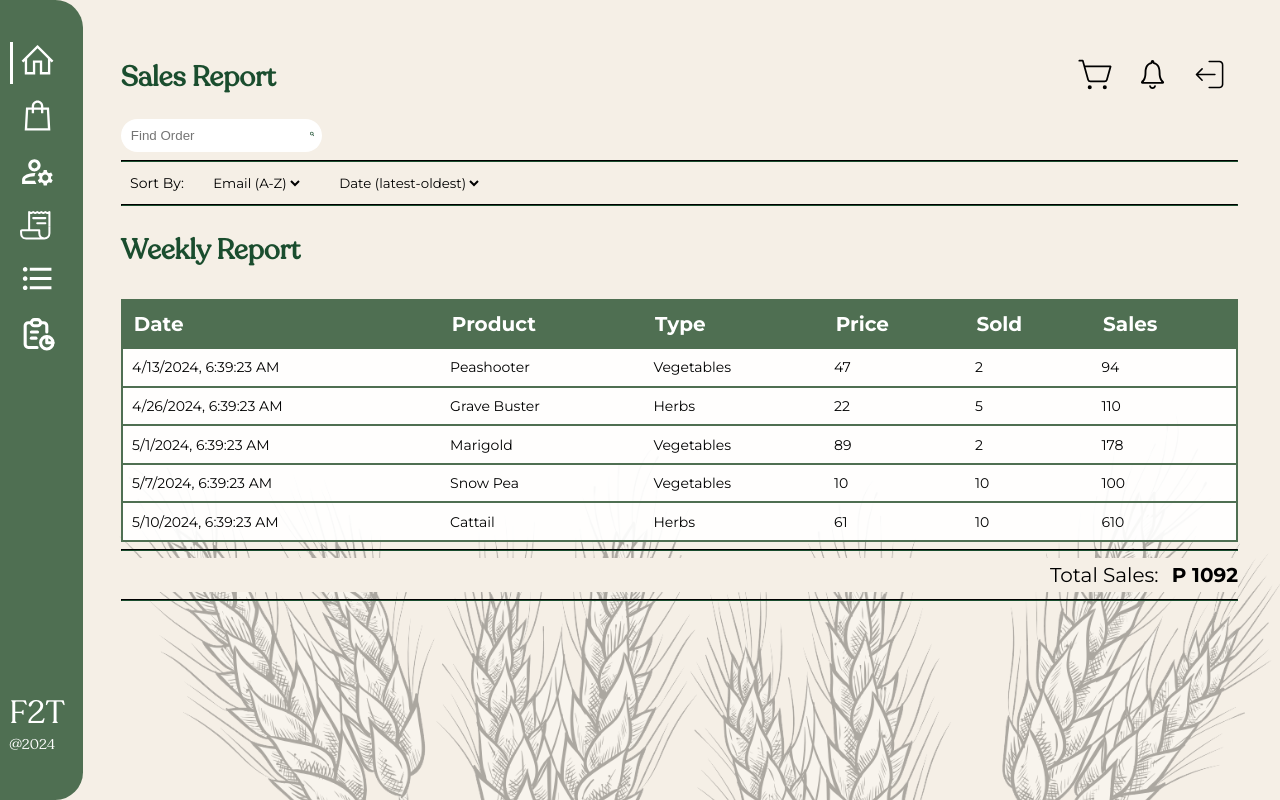
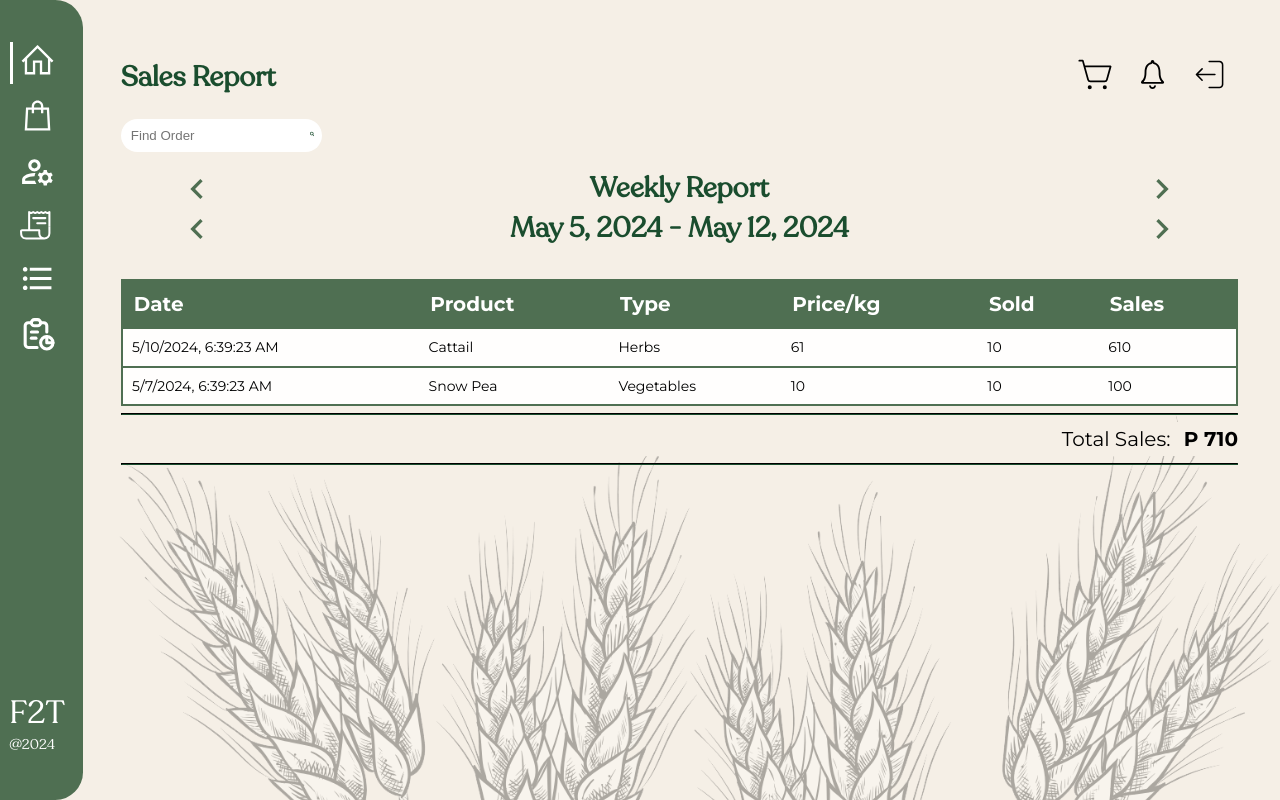
Before and after one commit to JomarMonrealUPLB/Farm-to-Table, a React (Create React App) app in the folder client/: page /sales-report in a window 1280 px wide. Built offline with nearby package versions, Linux system fonts and the light colour scheme.

Commit message:
feat: Sales Report Date Filter now Working

```diff
--- a/client/package.json
+++ b/client/package.json
@@ -6,6 +6,7 @@
     "@testing-library/jest-dom": "^5.17.0",
     "@testing-library/react": "^13.4.0",
     "@testing-library/user-event": "^13.5.0",
+    "moment": "^2.30.1",
     "react": "^18.3.1",
     "react-dom": "^18.3.1",
     "react-icons": "^5.2.1",
--- a/client/src/components/Login.css
+++ b/client/src/components/Login.css
@@ -5,6 +5,7 @@
     height: 85vh;
     width: 90vw;
     overflow: hidden;
+
 }
 
 .login_page-card{
--- a/client/src/pages/SalesReport.js
+++ b/client/src/pages/SalesReport.js
@@ -9,6 +9,8 @@ import findEntries  from '../utils/findEntries'
 import { products } from '../assets/dummy_data/products'
 import { translateStatus } from '../utils/translateStatus'
 import { translateProductType } from '../utils/translateProductType'
+import moment from 'moment';
+import { MdKeyboardArrowLeft, MdKeyboardArrowRight } from 'react-icons/md'
 
 const SalesReport = () => {
     const [orderList, setOrderList] = useState(orders)
@@ -16,27 +18,27 @@ const SalesReport = () => {
     const [serializedOrderList, setSerializedOrderList] = useState([])
     const [totalSales, setTotalSales] = useState(0)
 
-    const dropDownOptionsDate = [
-        {name: "Date (latest-oldest)", value: "latest-oldest"},
-        {name: "Date (oldest-latest)", value: "oldest-latest"}
-    ]
+    const timeframes = ["Weekly Report", "Monthly Report", "Yearly Report"]
+    const [timeframeIndex, setTimeframeIndex] = useState(0)
+    const [referenceDate, setReferenceDate] = useState(null)
+    const [startDate, setStartDate] = useState(moment().day(1))
+    const [endDate, setEndDate] = useState(moment().day(1))
 
-    const dropDownOptionsEmail = [
-        {name: "Email (A-Z)", value: "A-Z"},
-        {name: "Email (Z-A)", value: "Z-A"}
-    ]
 
     const heads = [
         {label: "Date"},
         {label: "Product"},
         {label: "Type"},
-        {label: "Price"},
+        {label: "Price/kg"},
         {label: "Sold"},
         {label: "Sales"}
     ]
 
     useEffect(() => {
-        const serializedData = []
+        let isMounted = false
+
+        const fetchData = ()=>{
+            let serializedData = []
             setTotalSales(0)
             orderList.forEach(order => {
                 if(order.status !== 2) return
@@ -62,19 +64,45 @@ const SalesReport = () => {
                 setTotalSales(totalSales => totalSales += product.price * soldCount)
 
             })
-        setOriginalSerializedOrderList(sortBy(serializedData,"lastName",true))
-        setSerializedOrderList(sortBy(serializedData,"lastName",true))
+            serializedData = sortBy(serializedData,"date",false)
+            setOriginalSerializedOrderList(serializedData)
+            setSerializedOrderList(serializedData)
+        }
+
+        fetchData()
+        return ()=>{
+            isMounted =true
+        }
+
     }, []);
 
+    useEffect(() => {
+        if(serializedOrderList.length !== 0){
+            const currentDate = moment(serializedOrderList[0].date)
+            let tempStartDate = moment(currentDate).day(0)
+            let tempAddedDate = tempStartDate.clone().add(7,"d")
+            let timeframeLength = 0
+            let timeframe = "d"
+            if(timeframeIndex === 0){ timeframeLength = 7; timeframe = "d"}
+            else if(timeframeIndex === 1) { timeframeLength = 1; timeframe = "M"}
+            else if(timeframeIndex === 2) { timeframeLength = 1; timeframe = "y"}
 
-
-    const sortData = (dropDownValue, key) => {
-        if(dropDownValue === "A-Z" || dropDownValue == "oldest-latest"){
-            setSerializedOrderList(sortBy(originalSerializedOrderList,key,true))
-        } else{
-            setSerializedOrderList(sortBy(originalSerializedOrderList,key,false))
+            while(currentDate.isBetween(tempStartDate, tempAddedDate) === false){
+                tempStartDate = tempStartDate.clone().add(timeframeLength,timeframe)
+                tempAddedDate = tempAddedDate.clone().add(timeframeLength,timeframe)
             }
+            setReferenceDate(tempStartDate)
+            setStartDate(tempStartDate)
+            setEndDate(tempAddedDate)
+            const tempOrders = originalSerializedOrderList.filter(order=>moment(order.date).isBetween(tempStartDate,tempAddedDate))
+            setSerializedOrderList(tempOrders)
+            let sum = 0
+            tempOrders.forEach(order=>{
+                sum += order.sales
+            })
+            setTotalSales(sum)
         }
+    }, [originalSerializedOrderList]);
 
 
     return (
@@ -82,15 +110,124 @@ const SalesReport = () => {
         <Header headerTitle={"Sales Report"}/>
         <SearchBox placeholder="Find Order" onChange={e=>setSerializedOrderList(findEntries(originalSerializedOrderList,e.target.value))}/>
 
-        <hr/>
-        <div className='account_management_dropdowns' style={{display: "flex", alignItems: "center"}}>
-            <span style={{padding: "5px 1ch"}}>Sort By: </span>
-            <DropDown1 name="alphabetical_dropdown" options={dropDownOptionsEmail} onChange={(e)=>{sortData(e.target.value, "email")}}/>
-            <DropDown1 name="alphabetical_dropdown" options={dropDownOptionsDate} onChange={(e)=>{sortData(e.target.value, "date")}}/>
+        <div className='product_detail_screen-carousel' style={{paddingTop:"1ch"}}>
+            <MdKeyboardArrowLeft
+                size={"40px"}
+                color='var(--primary-green)'
+                cursor={"pointer"}
+                onClick={()=>{
+                    let tempStart = null
+                    let tempEnd = null
+                    if(timeframeIndex === 0){
+                        tempStart =(moment(referenceDate).startOf('year'))
+                        tempEnd = (moment(referenceDate).endOf('year'))
+                    }
+                    else if(timeframeIndex === 1) {
+                        tempStart =(moment(referenceDate))
+                        tempEnd = (moment(referenceDate).add(7,"d"))
+                    }
+                    else if(timeframeIndex === 2) {
+                        tempStart =(moment(referenceDate).startOf('month'))
+                        tempEnd = (moment(referenceDate).endOf('month'))
+                    }
+                    setTimeframeIndex(timeframeIndex !== 0?(timeframeIndex-1):timeframes.length-1)
+                    setStartDate(tempStart)
+                    setEndDate(tempEnd)
+
+                    const tempOrders = originalSerializedOrderList.filter(order=>moment(order.date).isBetween(tempStart,tempEnd))
+                    setSerializedOrderList(tempOrders)
+                    let sum = 0
+                    tempOrders.forEach(order=>{
+                        sum += order.sales
+                    })
+                    setTotalSales(sum)
+                }}
+            />
+            <h1 style={{textAlign:"center", userSelect:"none"}}>{timeframes[timeframeIndex]}</h1>
+            <MdKeyboardArrowRight
+                size={"40px"}
+                color='var(--primary-green)'
+                cursor={"pointer"}
+                onClick={()=>{
+                    let tempStart = null
+                    let tempEnd = null
+                    if(timeframeIndex === 0){
+                        tempStart =(moment(referenceDate).startOf('month'))
+                        tempEnd =(moment(referenceDate).endOf('month'))
+                    }
+                    else if(timeframeIndex === 1) {
+                        tempStart =(moment(referenceDate).startOf('year'))
+                        tempEnd =(moment(referenceDate).endOf('year').subtract(1,"d"))
+                    }
+                    else if(timeframeIndex === 2) {
+                        tempStart =(moment(referenceDate))
+                        tempEnd =(moment(referenceDate).add(7,"d"))
+                    }
+                    setTimeframeIndex((timeframeIndex+1)%timeframes.length)
+                    setStartDate(tempStart)
+                    setEndDate(tempEnd)
+                    const tempOrders = originalSerializedOrderList.filter(order=>moment(order.date).isBetween(tempStart,tempEnd))
+                    setSerializedOrderList(tempOrders)
+                    let sum = 0
+                    tempOrders.forEach(order=>{
+                        sum += order.sales
+                    })
+                    setTotalSales(sum)
+                }}
+            />
         </div>
-        <hr/>
+        <div className='product_detail_screen-carousel'>
+            <MdKeyboardArrowLeft
+                size={"40px"}
+                color='var(--primary-green)'
+                cursor={"pointer"}
+                onClick={()=>{
+                    let timeframeLength = 0
+                    let timeframe = "d"
+                    if(timeframeIndex === 0){ timeframeLength = 7; timeframe = "d"}
+                    else if(timeframeIndex === 1) { timeframeLength = 1; timeframe = "M"}
+                    else if(timeframeIndex === 2) { timeframeLength = 1; timeframe = "y"}
 
-        <h1 style={{paddingTop:"1ch"}}>Weekly Report</h1>
+                    let tempStart = startDate.clone().subtract(timeframeLength,timeframe)
+                    let tempEnd = endDate.clone().subtract(timeframeLength,timeframe)
+                    setStartDate(tempStart)
+                    setEndDate(tempEnd)
+                    const tempOrders = originalSerializedOrderList.filter(order=>moment(order.date).isBetween(tempStart,tempEnd))
+                    setSerializedOrderList(tempOrders)
+                    let sum = 0
+                    tempOrders.forEach(order=>{
+                        sum += order.sales
+                    })
+                    setTotalSales(sum)
+                }}
+            />
+            <h1 style={{textAlign:"center", userSelect:"none"}}>{`${startDate.format("LL")} - ${endDate.format("LL")}`}</h1>
+            <MdKeyboardArrowRight
+                size={"40px"}
+                color='var(--primary-green)'
+                cursor={"pointer"}
+                onClick={()=>{
+                    let timeframeLength = 0
+                    let timeframe = "d"
+                    if(timeframeIndex === 0){ timeframeLength = 7; timeframe = "d"}
+                    else if(timeframeIndex === 1) { timeframeLength = 1; timeframe = "M"}
+                    else if(timeframeIndex === 2) { timeframeLength = 1; timeframe = "y"}
+
+                    let tempStart = startDate.clone().add(timeframeLength,timeframe)
+                    let tempEnd = endDate.clone().add(timeframeLength,timeframe)
+                    setStartDate(tempStart)
+                    setEndDate(tempEnd)
+                    const tempOrders = originalSerializedOrderList.filter(order=>moment(order.date).isBetween(tempStart,tempEnd))
+                    setSerializedOrderList(tempOrders)
+                    let sum = 0
+                    tempOrders.forEach(order=>{
+                        sum += order.sales
+                    })
+                    setTotalSales(sum)
+
+                }}
+            />
+        </div>
 
         <DataTable data={serializedOrderList} heads={heads}/>
         <hr/>
--- a/client/src/utils/sortBy.js
+++ b/client/src/utils/sortBy.js
@@ -2,6 +2,9 @@ export const sortBy = (list, key, isAscending) =>{
     const newList = [...list]
     if(isAscending){
         let result = newList.sort(function (a, b) {
+            if(key=== "date"){
+              return new Date(a.date) - new Date(b.date)
+            }
             if (a[key] < b[key]) {
               return -1;
             }
@@ -13,6 +16,9 @@ export const sortBy = (list, key, isAscending) =>{
           return result
     } else{
         let result = newList.sort(function (a, b) {
+            if(key=== "date"){
+              return new Date(b.date) - new Date(a.date)
+            }
             if (a[key] > b[key]) {
               return -1;
             }
```
Also changed, not shown: 1 other file (tests, documents, lock files or other folders). Lines whose indentation alone changed are shown as unchanged.
